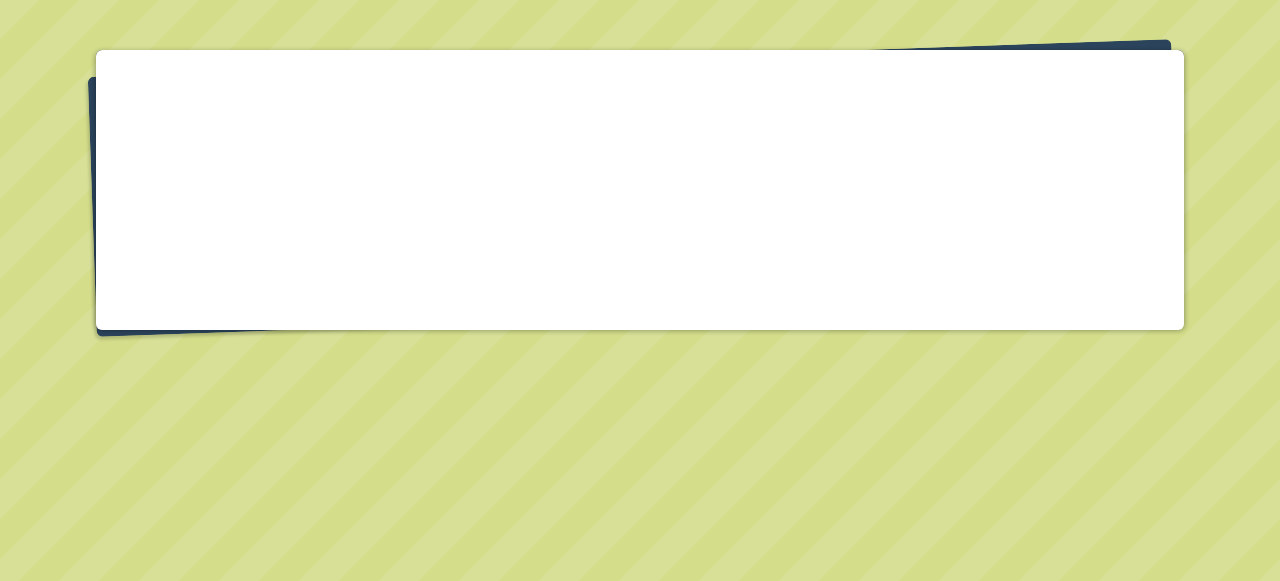
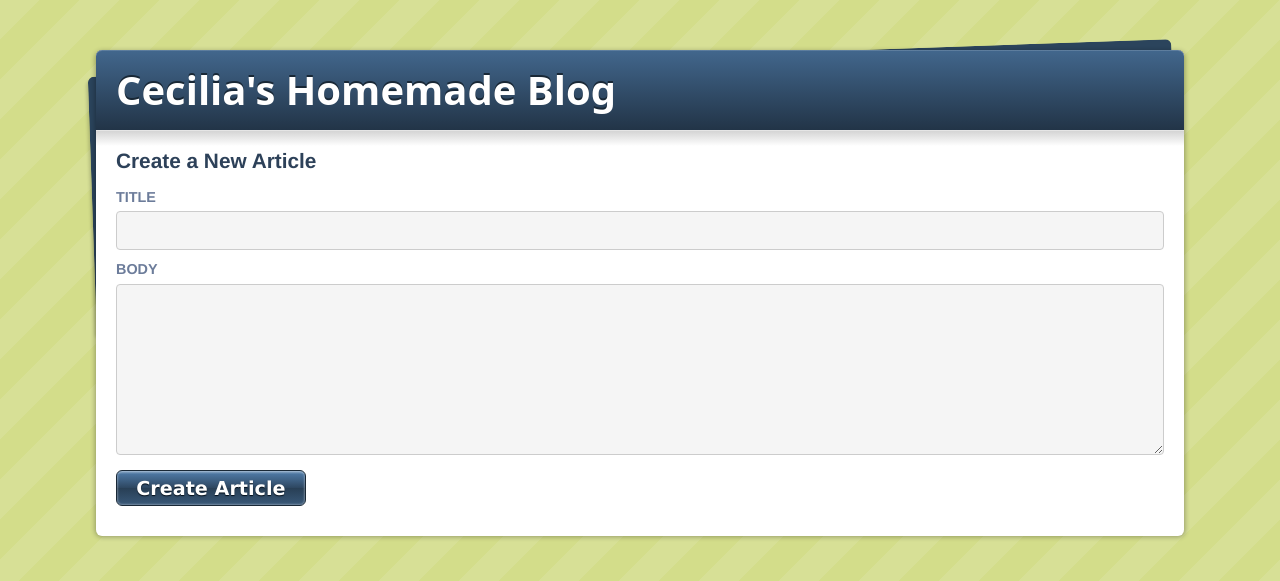
Before and after one commit to cilavery/rails-blog, a Rails app: page /articles/new in a window 1280 px wide. Shown: the top 581 px of the page. Run offline with Rails 7, Linux system fonts and the light colour scheme; style sheets or scripts are compiled from the project's sources; some libraries are stand-ins or nearby versions.

Commit message:
Form-based workflow feature

```diff
--- a/blogger/app/controllers/articles_controller.rb
+++ b/blogger/app/controllers/articles_controller.rb
@@ -1,4 +1,6 @@
 class ArticlesController < ApplicationController
+	include ArticlesHelper
+
 	def index
 		@articles = Article.all
     end
@@ -12,5 +14,31 @@
     	@article = Article.new
     end
 
+    def create
+    	@article = Article.new(article_params)
+    	@article.save
+        flash.notice = "New post '#{@article.title}' created!"
+    	redirect_to article_path(@article)
+    end
+
+    def destroy
+    	@article = Article.find(params[:id])
+    	@article.destroy
+
+        flash.notice = "Post '#{@article}' deleted."
+    	redirect_to articles_path
+    end
+
+    def edit
+        @article = Article.find(params[:id])
+    end
+
+    def update
+        @article = Article.find(params[:id])
+        @article.update(article_params)
+
+        flash.notice = "Article '#{@article.title}' updated!"
+        redirect_to article_path(@article)
+    end
 
 end
--- a/blogger/app/helpers/articles_helper.rb
+++ b/blogger/app/helpers/articles_helper.rb
@@ -1,2 +1,5 @@
 module ArticlesHelper
+	def article_params
+		params.require(:article).permit(:title, :body)
+	end
 end
--- /dev/null
+++ b/blogger/app/views/articles/_form.html.erb
@@ -0,0 +1,18 @@
+<%= form_for(@article) do |f| %>
+	<ul>
+		<% @article.errors.full_messages.each do |error| %>
+		<li><%= error %></li>
+		<% end %>
+	</ul>
+	<p>
+		<%= f.label :title %><br />
+		<%= f.text_field :title %>
+	</p>
+	<p>
+		<%= f.label :body %><br />
+		<%= f.text_area :body %>
+	</p>
+	<p>
+		<%= f.submit %>
+	</p>
+	<% end %>
--- /dev/null
+++ b/blogger/app/views/articles/edit.html.erb
@@ -0,0 +1,2 @@
+<h2>Edit your post</h2>
+<%= render partial: 'form' %>
--- a/blogger/app/views/articles/index.html.erb
+++ b/blogger/app/views/articles/index.html.erb
@@ -1,4 +1,4 @@
-<h1>All Articles</h1>
+<h2>All Articles</h2>
 
 <ul id="articles">
 	<% @articles.each do |article| %>
--- a/blogger/app/views/articles/new.html.erb
+++ b/blogger/app/views/articles/new.html.erb
@@ -0,0 +1,2 @@
+<h2>Create a New Article</h2>
+<%= render partial: 'form' %>
--- a/blogger/app/views/articles/show.html.erb
+++ b/blogger/app/views/articles/show.html.erb
@@ -1,3 +1,5 @@
-<h1><%= @article.title %></h1>
+<h2><%= @article.title %></h2>
 <p><%= @article.body %></p>
 <%= link_to "<< Back to Articles List", articles_path %>
+<%= link_to "Delete this post", article_path(@article), method: :delete, data: {confirm: "Really delete the article?"} %>
+<%= link_to "Edit", edit_article_path(@article) %>
--- a/blogger/app/views/layouts/application.html.erb
+++ b/blogger/app/views/layouts/application.html.erb
@@ -1,13 +1,16 @@
 <!DOCTYPE html>
 <html>
 <head>
-  <title>Blogger</title>
+  <title>A Homemade Blog</title>
   <%= stylesheet_link_tag    'application', media: 'all', 'data-turbolinks-track' => true %>
   <%= javascript_include_tag 'application', 'data-turbolinks-track' => true %>
   <%= csrf_meta_tags %>
 </head>
 <body>
 
+	<h1> Cecilia's Homemade Blog</h1>
+	<p class="flash"><%= flash.notice %></p>
+
 <%= yield %>
 
 </body>
--- a/blogger/config/routes.rb
+++ b/blogger/config/routes.rb
@@ -1,3 +1,4 @@
 Rails.application.routes.draw do
+	root to: 'articles#index'
   resources :articles
 end
```
